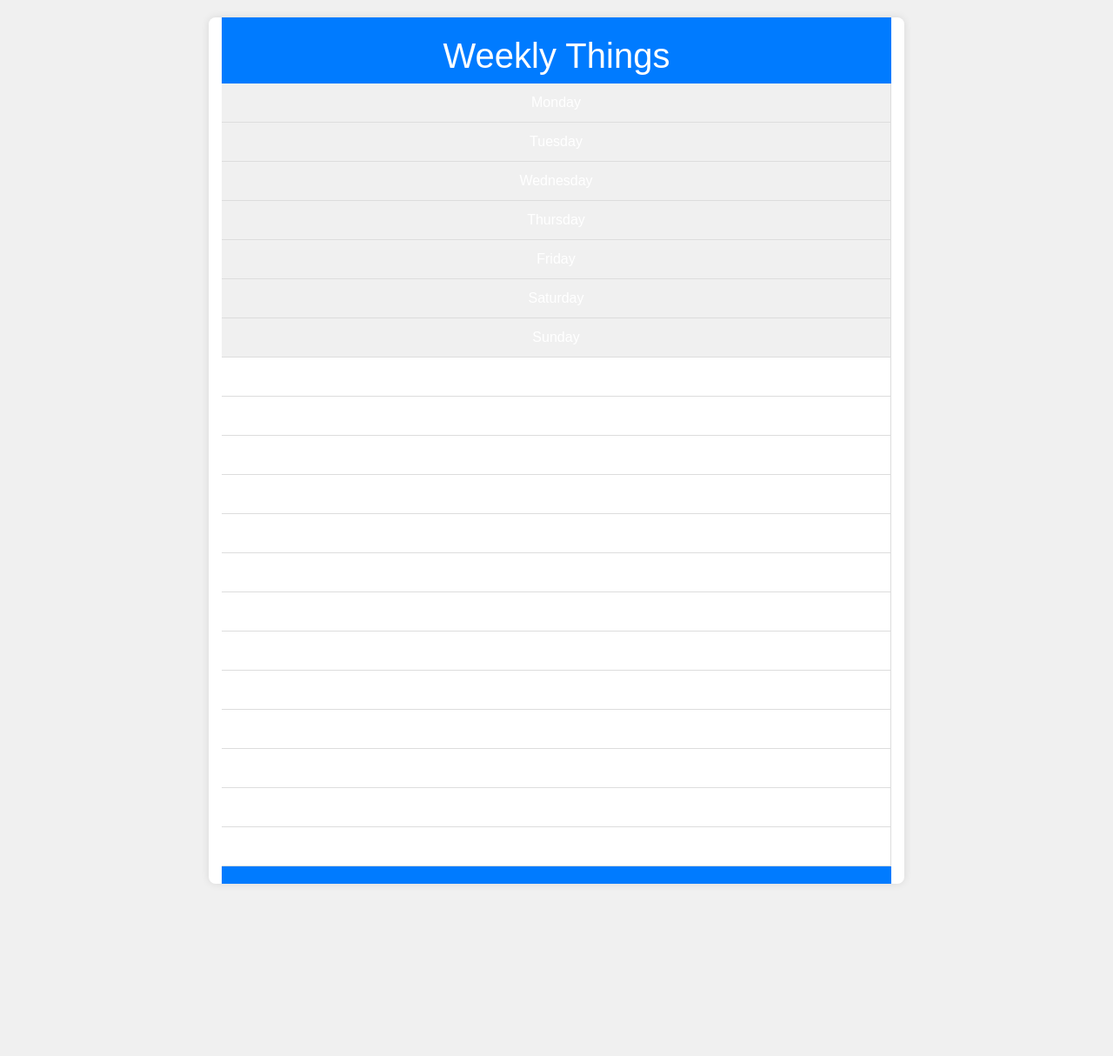
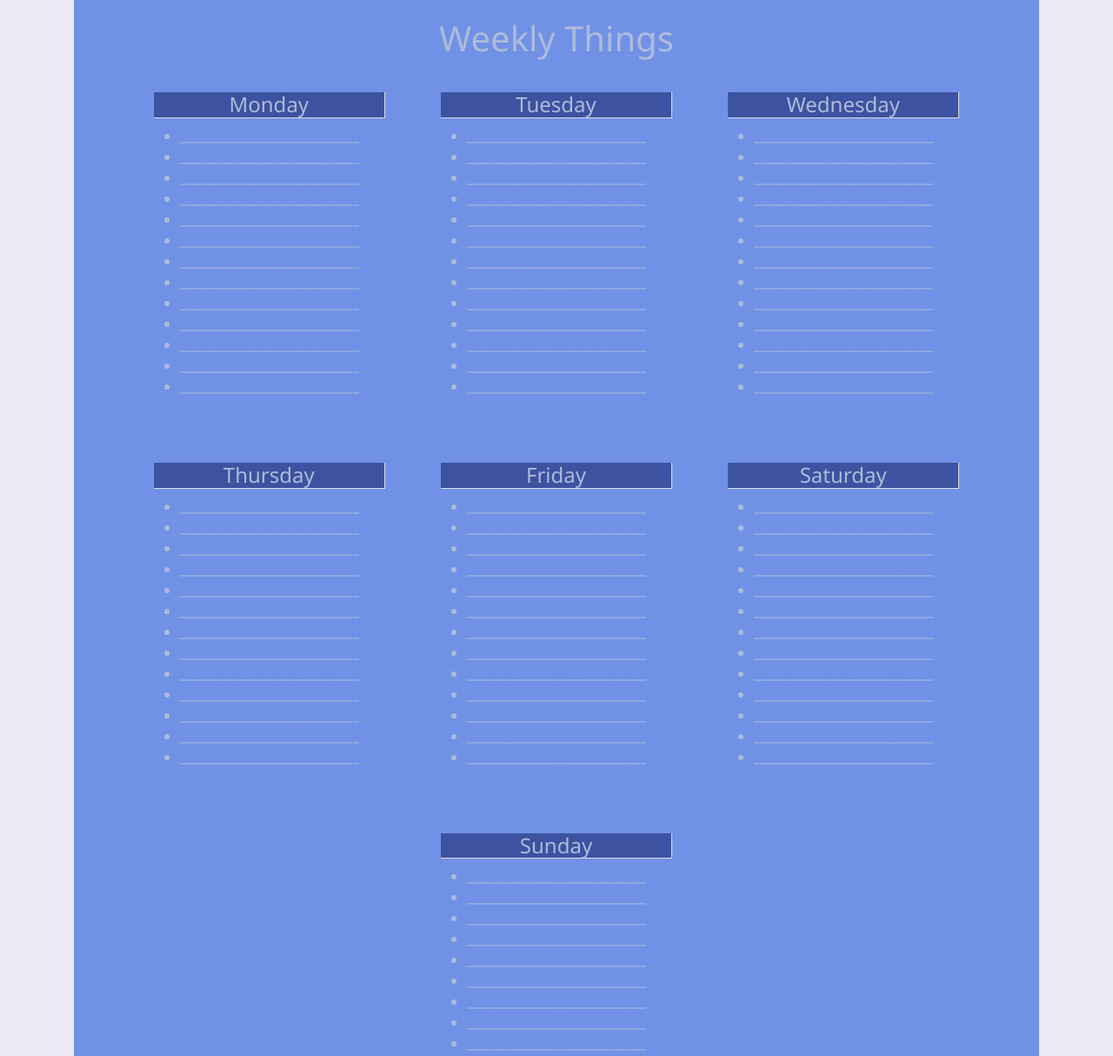
Before and after one commit to Guakachola/Portfolio, a plain HTML site: page Schedule/Planner.html in a window 1280 px wide. Shown: the top 1214 px of the page at 87% size. Before the commit the page ends 1036 px from the top, so only its background shows below. Drawn offline with nearby package versions, Linux system fonts and the light colour scheme.

Commit message:
just finalized the planner, its still a work in progress but im compempt with it

```diff
--- a/Schedule/Planner.html
+++ b/Schedule/Planner.html
@@ -4,7 +4,7 @@
   <head>
     <!-- Required meta tags -->
     <meta charset="utf-8">
-    <meta name="viewport" content="width=device-width, initial-scale=1">
+    <meta name="viewport" content="width=1050px, initial-scale=1">
 
     <!-- Bootstrap CSS -->
     <link rel="stylesheet" href="https://cdn.jsdelivr.net/npm/bootstrap@4.3.1/dist/css/bootstrap.min.css" integrity="sha384-ggOyR0iXCbMQv3Xipma34MD+dH/1fQ784/j6cY/iJTQUOhcWr7x9JvoRxT2MZw1T" crossorigin="anonymous">
@@ -17,31 +17,135 @@
     <div class="header">
     <h1>Weekly Things</h1>
     <!-- Days of the Week-->
-    <div class="day">Monday</div>
-    <div class="day">Tuesday</div>
-    <div class="day">Wednesday</div>
-    <div class="day">Thursday</div>
-    <div class="day">Friday</div>
-    <div class="day">Saturday</div>
-    <div class="day">Sunday</div>
-
+    <div class="box">
+    <h4 class="day">Monday</h4>
+    <ul>
+        <li class="time_slot">_____________________________</li>
+        <li class="time_slot">_____________________________</li>
+        <li class="time_slot">_____________________________</li>
+        <li class="time_slot">_____________________________</li>
+        <li class="time_slot">_____________________________</li>
+        <li class="time_slot">_____________________________</li>
+        <li class="time_slot">_____________________________</li>
+        <li class="time_slot">_____________________________</li>
+        <li class="time_slot">_____________________________</li>
+        <li class="time_slot">_____________________________</li>
+        <li class="time_slot">_____________________________</li>
+        <li class="time_slot">_____________________________</li>
+        <li class="time_slot">_____________________________</li>
+    </ul>
+    </div>
+    <div class="box">
+    <h4 class="day">Tuesday</h4>
+    <ul>
+        <li class="time_slot">_____________________________</li>
+        <li class="time_slot">_____________________________</li>
+        <li class="time_slot">_____________________________</li>
+        <li class="time_slot">_____________________________</li>
+        <li class="time_slot">_____________________________</li>
+        <li class="time_slot">_____________________________</li>
+        <li class="time_slot">_____________________________</li>
+        <li class="time_slot">_____________________________</li>
+        <li class="time_slot">_____________________________</li>
+        <li class="time_slot">_____________________________</li>
+        <li class="time_slot">_____________________________</li>
+        <li class="time_slot">_____________________________</li>
+        <li class="time_slot">_____________________________</li>
+    </ul>
+    </div>
+    <div class="box">
+    <h4 class="day">Wednesday</h4>
+    <ul>
+        <li class="time_slot">_____________________________</li>
+        <li class="time_slot">_____________________________</li>
+        <li class="time_slot">_____________________________</li>
+        <li class="time_slot">_____________________________</li>
+        <li class="time_slot">_____________________________</li>
+        <li class="time_slot">_____________________________</li>
+        <li class="time_slot">_____________________________</li>
+        <li class="time_slot">_____________________________</li>
+        <li class="time_slot">_____________________________</li>
+        <li class="time_slot">_____________________________</li>
+        <li class="time_slot">_____________________________</li>
+        <li class="time_slot">_____________________________</li>
+        <li class="time_slot">_____________________________</li>
+    </ul>
+    </div>
+    <div class="box">
+    <h4 class="day">Thursday</h4>
+    <ul>
+        <li class="time_slot">_____________________________</li>
+        <li class="time_slot">_____________________________</li>
+        <li class="time_slot">_____________________________</li>
+        <li class="time_slot">_____________________________</li>
+        <li class="time_slot">_____________________________</li>
+        <li class="time_slot">_____________________________</li>
+        <li class="time_slot">_____________________________</li>
+        <li class="time_slot">_____________________________</li>
+        <li class="time_slot">_____________________________</li>
+        <li class="time_slot">_____________________________</li>
+        <li class="time_slot">_____________________________</li>
+        <li class="time_slot">_____________________________</li>
+        <li class="time_slot">_____________________________</li>
+    </ul>
+    </div>
+    <div class="box">
+    <h4 class="day">Friday</h4>
+    <ul>
+        <li class="time_slot">_____________________________</li>
+        <li class="time_slot">_____________________________</li>
+        <li class="time_slot">_____________________________</li>
+        <li class="time_slot">_____________________________</li>
+        <li class="time_slot">_____________________________</li>
+        <li class="time_slot">_____________________________</li>
+        <li class="time_slot">_____________________________</li>
+        <li class="time_slot">_____________________________</li>
+        <li class="time_slot">_____________________________</li>
+        <li class="time_slot">_____________________________</li>
+        <li class="time_slot">_____________________________</li>
+        <li class="time_slot">_____________________________</li>
+        <li class="time_slot">_____________________________</li>
+    </ul>
+    </div>
+    <div class="box">
+    <h4 class="day">Saturday</h4>
+    <ul>
+        <li class="time_slot">_____________________________</li>
+        <li class="time_slot">_____________________________</li>
+        <li class="time_slot">_____________________________</li>
+        <li class="time_slot">_____________________________</li>
+        <li class="time_slot">_____________________________</li>
+        <li class="time_slot">_____________________________</li>
+        <li class="time_slot">_____________________________</li>
+        <li class="time_slot">_____________________________</li>
+        <li class="time_slot">_____________________________</li>
+        <li class="time_slot">_____________________________</li>
+        <li class="time_slot">_____________________________</li>
+        <li class="time_slot">_____________________________</li>
+        <li class="time_slot">_____________________________</li>
+    </ul>
+    </div>
+    <div class="box">
+    <h4 class="day">Sunday</h4>
+    <ul>
+        <li class="time_slot">_____________________________</li>
+        <li class="time_slot">_____________________________</li>
+        <li class="time_slot">_____________________________</li>
+        <li class="time_slot">_____________________________</li>
+        <li class="time_slot">_____________________________</li>
+        <li class="time_slot">_____________________________</li>
+        <li class="time_slot">_____________________________</li>
+        <li class="time_slot">_____________________________</li>
+        <li class="time_slot">_____________________________</li>
+        <li class="time_slot">_____________________________</li>
+        <li class="time_slot">_____________________________</li>
+        <li class="time_slot">_____________________________</li>
+        <li class="time_slot">_____________________________</li>
+    </ul>
+    </div>
     <!-- Time Slots -->
-    <div class="time_slot">8:00 AM</div>
-    <div class="time_slot">9:00 AM</div>
-    <div class="time_slot">10:00 AM</div>
-    <div class="time_slot">11:00 AM</div>
-    <div class="time_slot">12:00 PM</div>
-    <div class="time_slot">1:00 PM</div>
-    <div class="time_slot">2:00 PM</div>
-    <div class="time_slot">3:00 PM</div>
-    <div class="time_slot">4:00 PM</div>
-    <div class="time_slot">5:00 PM</div>
-    <div class="time_slot">6:00 PM</div>
-    <div class="time_slot">7:00 PM</div>
-    <div class="time_slot">8:00 PM</div>
-
     </div>
     </div>
-<script src="planner.js"></script>
+
   </body>
 </html>
--- a/Schedule/planner.css
+++ b/Schedule/planner.css
@@ -1,40 +1,39 @@
 /* planner.css */
 body {
-    font-family: Arial, Helvetica, sans-serif;
-    margin: 0;
-    padding: 0;
-    background-color: #f0f0f0;
-}
+    font-family:'Segoe UI', Tahoma, Geneva, Verdana, sans-serif;
+    background-color: #ede8f5;
+    text-align: center;
+   }
 
-.container {
-    max-width: 800px;
-    margin: 20px auto;
-    background-color: #fff;
-    border-radius: 8px;
-    box-shadow: 0 0 10px rgba(0,0,0,0.1);
-}
-
-.header{
-    background-color: #007bff;
-    color: #fff;
+.header {
+    background-color: #7091e6;
+    color: #adbbda;
     text-align: center;
     padding: 20px 0;
-}
-
+   }
 .schedule {
     display: grid;
-    grid-template-columns: repeat(7,1);
+    grid-template-columns: repeat(7, 1fr);
     border-top: 1px solid #ddd;
     border-left: 1px solid #ddd;
-}
-.day, .time_slot{
+   }
+.day, .time-slot {
     border-bottom: 1px solid #ddd;
     border-right: 1px solid #ddd;
-    padding: 10px;
+   }
+.day {
+    background-color: #3d52a0;
+   }
+.time-slot {
+    background-color: #fff;
+   }
+.box{
+    padding: 30px;
+    display: inline-block;
 }
-.day{
-    background-color: #f0f0f0;
+ul{
+    padding-right: 30px;
+    padding-left: 30px;
+    padding-top: 0px;
+    padding-bottom: 0px;
 }
-.time_slot{
-    background-color: #fff;
-}
```
